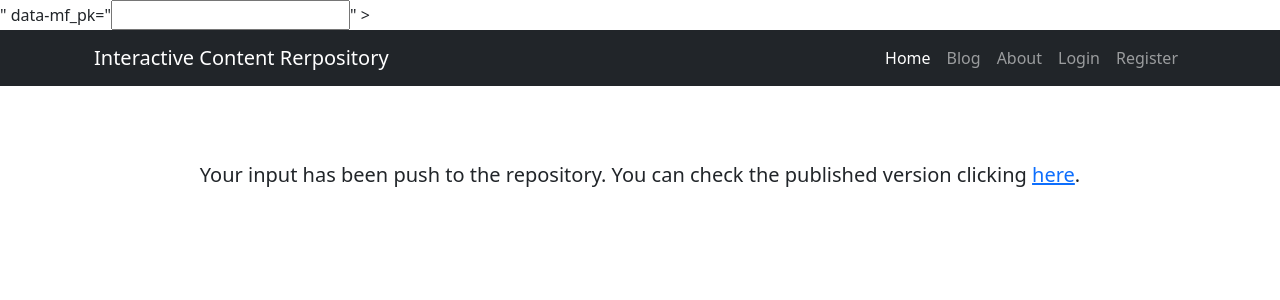
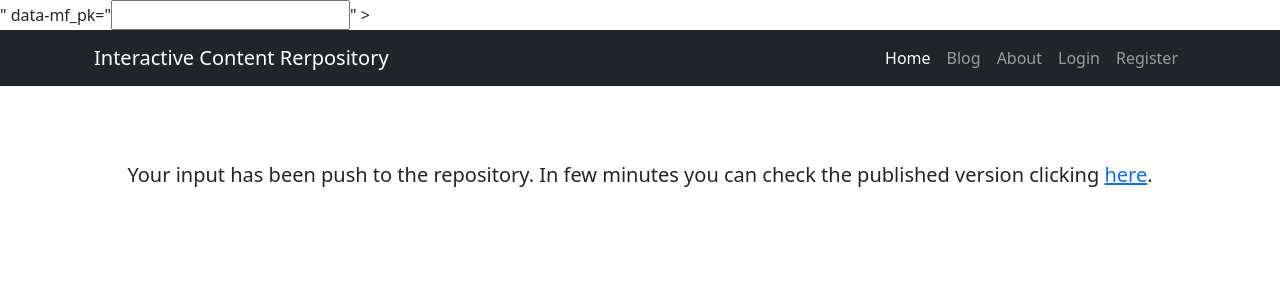
Before and after one commit to PracticeOrientedAICDT/pro_ai_hub, a Django app: template repository/templates/repository/submission.html in a window 1280 px wide. Shown: the top 300 px of the page. Run offline with Django 3.2, Linux system fonts and the light colour scheme; data comes from the database, SQL or seed files in the repository; the template is opened without the code that fills it: values that come from a table or form of the project are taken from there, most other values are stand-ins (such as "Sample title", 1, 10 or a date in 2020); form fields are guessed from the names that the template uses; some libraries are stand-ins or nearby versions.

Commit message:
Changes: message in the repository/templates/repository/submission.html file

```diff
--- a/repository/templates/repository/submission.html
+++ b/repository/templates/repository/submission.html
@@ -3,7 +3,7 @@
 
 <div class="container">
     <p class="blockquote text-center">
-        Your input has been push to the repository. You can check the published version clicking <a href= "https://delmirodaladier.github.io/icr/content/{{ folder_name }}">here</a>.
+        Your input has been push to the repository. In few minutes you can check the published version clicking <a href= "https://delmirodaladier.github.io/icr/content/{{ folder_name }}">here</a>.
     </p>
 </div>
 
```
